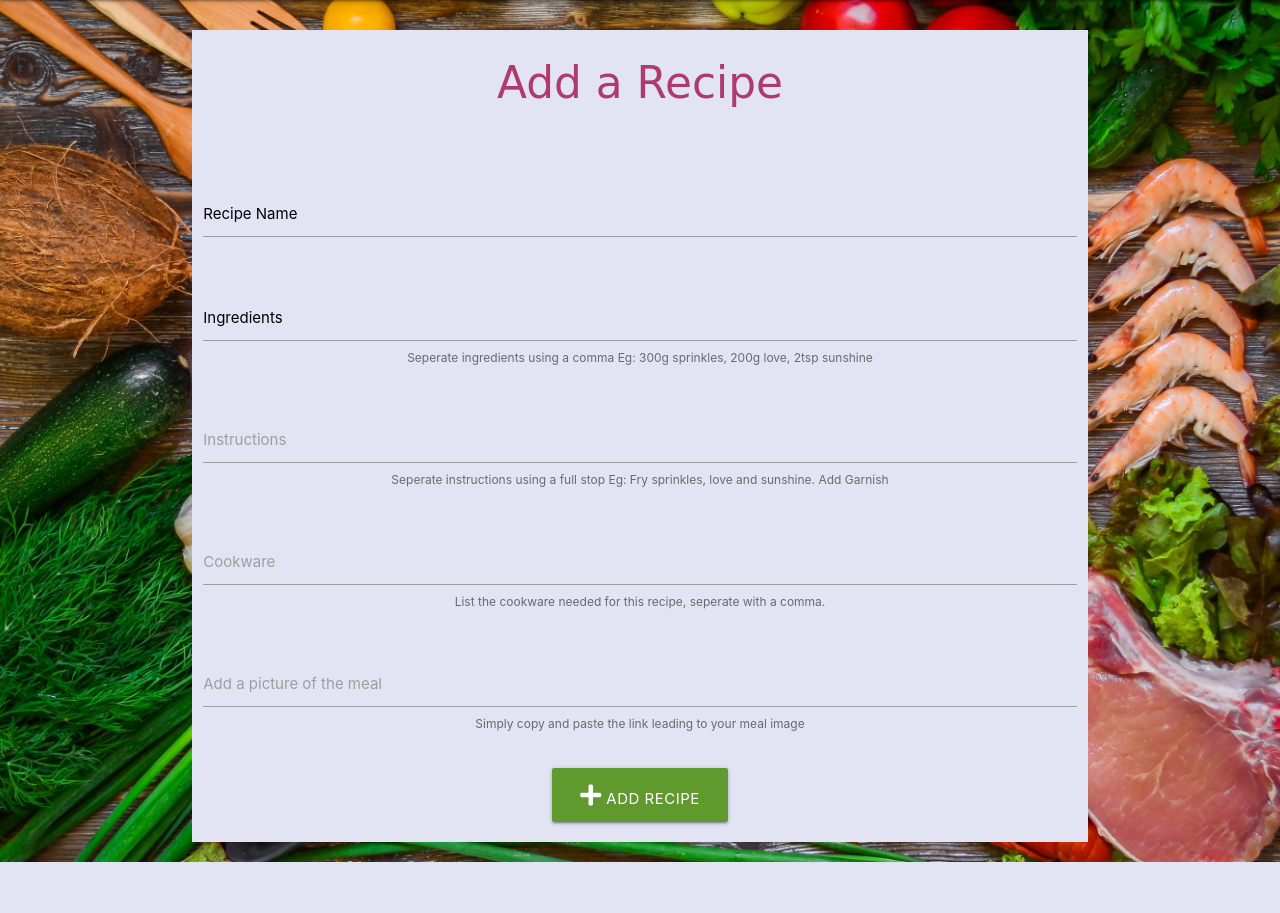
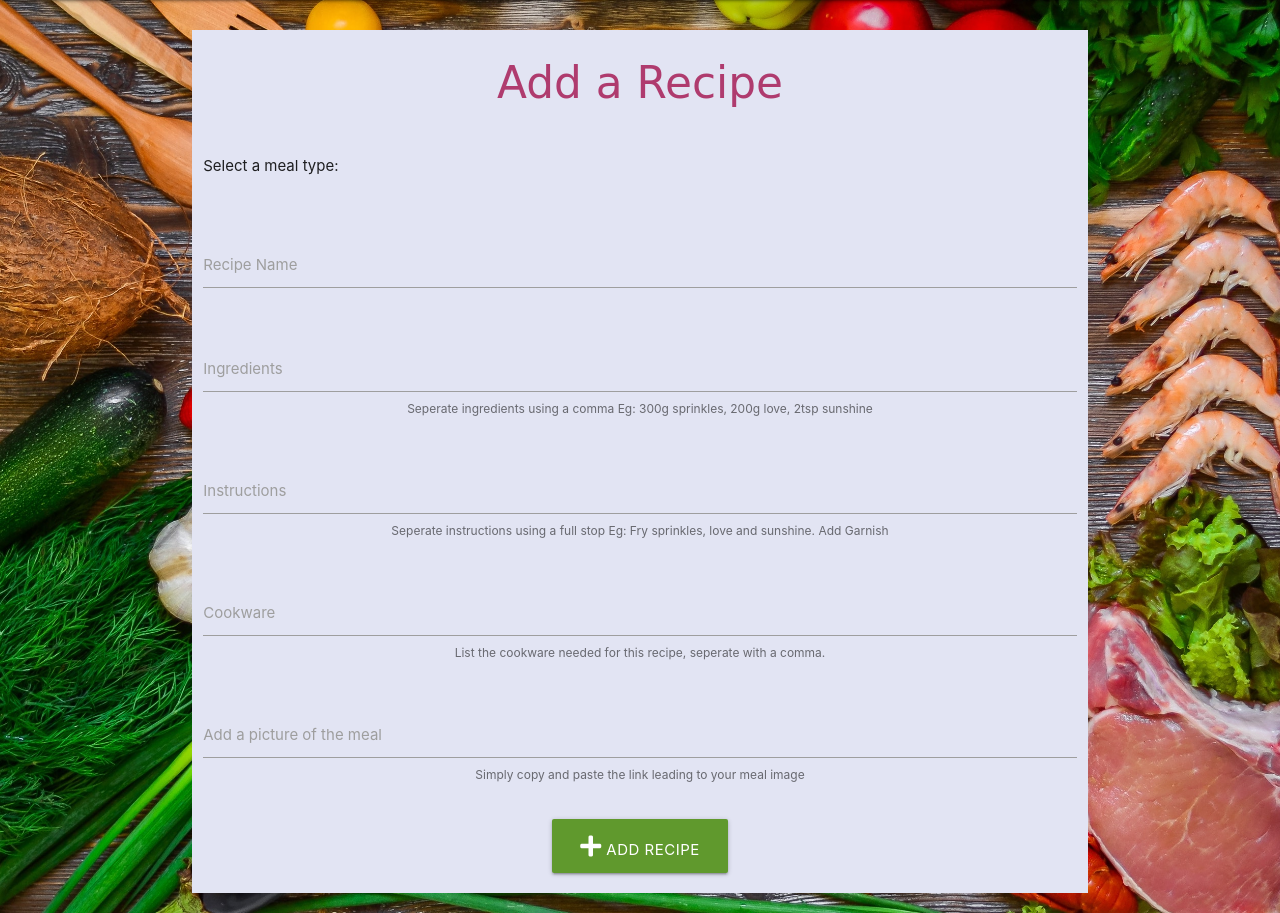
Before and after one commit to LitzN/KetoMeals, a Flask app: page /add_recipe in a window 1280 px wide. Shown: the part 64-977 px from the top of the page. Before the commit the page ends 926 px from the top, so only its background shows below. Run offline with Flask 2, Linux system fonts and the light colour scheme; the visitor is signed in with stand-in values (Sample User, id 1); data that the repository does not hold is empty; some libraries are stand-ins or nearby versions; some web fonts are replaced.

Commit message:
Added label and styling to radio buttons on forms

```diff
--- a/static/css/style.css
+++ b/static/css/style.css
@@ -230,6 +230,10 @@ body{
     padding-top:2rem;
 }
 
+.radio-buttons {
+    display:inline;
+}
+
 /*-------------------------------COOKWARE PROMOTION STYLING--------------------------------------------*/
 
 .ad-link{
--- a/templates/add_recipe.html
+++ b/templates/add_recipe.html
@@ -9,10 +9,11 @@
             <!--MEAL TYPE OPTION.......................................-->
             <div class="row">
                <div class="input-field col s12">
+               <p class="left-align">Select a meal type:</p>
                 {% for type in meal_type %}
-                <p>
+                <p class="radio-buttons">
                 <label for="{{ type.meal_type }}">
-                    <input name="meal_type" id="{{ type.meal_type }}" value="{{ type.meal_type }}" type="radio" />
+                    <input name="meal_type" id="{{ type.meal_type }}" value="{{ type.meal_type }}" type="radio" required />
                     <span>{{ type.meal_type }}</span>
                 </label>
                 </p>
@@ -23,14 +24,14 @@
             <div class="row">
                <div class="input-field col s12">
                   <input id="recipe_name" name="recipe_name" type="text" class="validate" required>
-                  <label class="black-text" for="recipe_name">Recipe Name</label>
+                  <label for="recipe_name">Recipe Name</label>
                </div>
             </div>
             <!--INGREDIENT INPUT..........................................-->
             <div class="row">
                <div class="input-field col s12">
                   <input id="ingredients" name="ingredients" type="text" class="validate" required>
-                  <label class="black-text" for="ingredients"> Ingredients</label>
+                  <label for="ingredients"> Ingredients</label>
                   <span class="helper-text" data-error="wrong" data-success="right">
                   Seperate ingredients using a comma Eg: 300g sprinkles, 200g love, 2tsp sunshine</span>
                </div>
--- a/templates/edit_recipe.html
+++ b/templates/edit_recipe.html
@@ -10,16 +10,17 @@
                <!--EDIT MEAL TYPE.......................................-->
                <div class="input-field col s12">
                   <div class="input-field col s12">
+                    <p class="left-align">Select a meal type:</p>
                         {% for type in meal_type %}
                         {% if type.meal_type == recipe.meal_type %}
-                        <p>
+                        <p class="radio-buttons">
                         <label for="{{ type.meal_type }}">
                             <input name="meal_type" id="{{ type.meal_type }}" value="{{ type.meal_type }}" type="radio" checked />
                             <span>{{ type.meal_type }}</span>
                         </label>
                         </p>
                         {% else %}
-                        <p>
+                        <p class="radio-buttons">
                         <label for="{{ type.meal_type }}">
                             <input name="meal_type" id="{{ type.meal_type }}" value="{{ type.meal_type }}" type="radio" />
                             <span>{{ type.meal_type }}</span>
```
Also changed, not shown: README.md.
